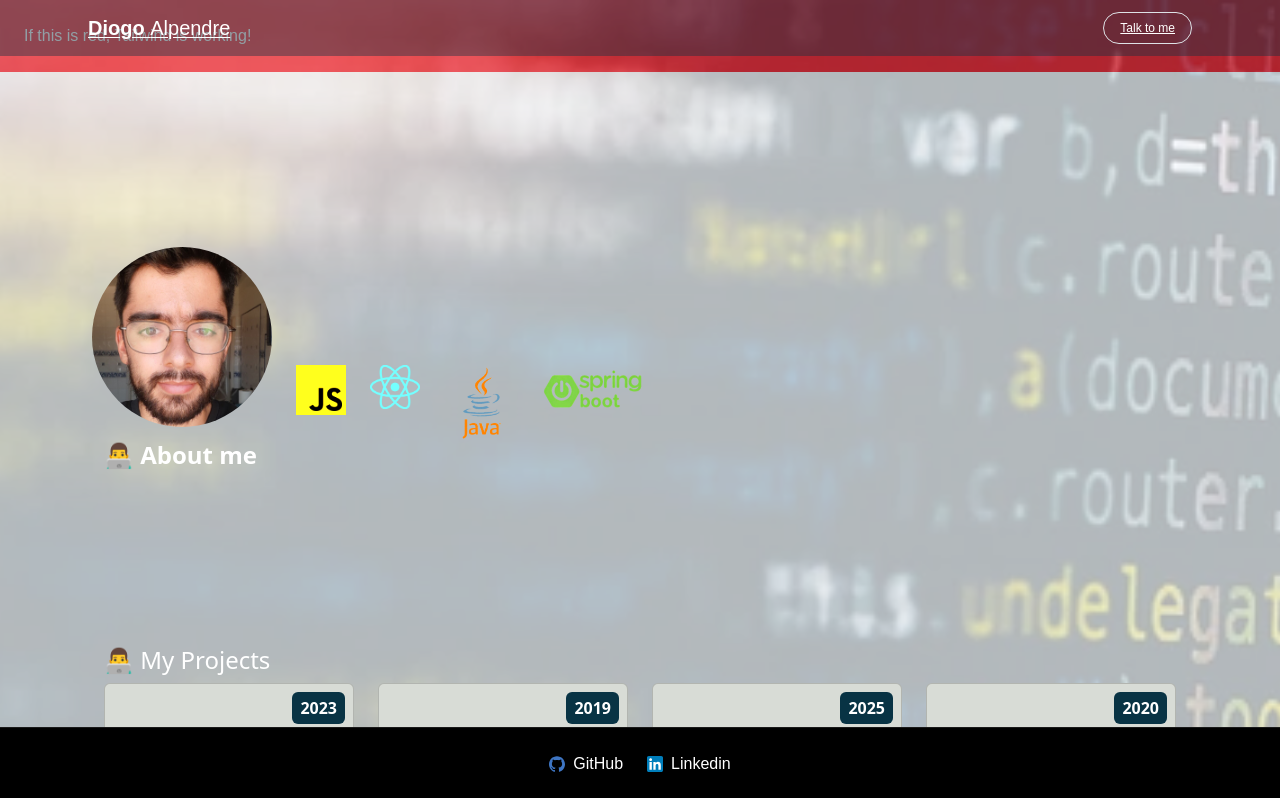
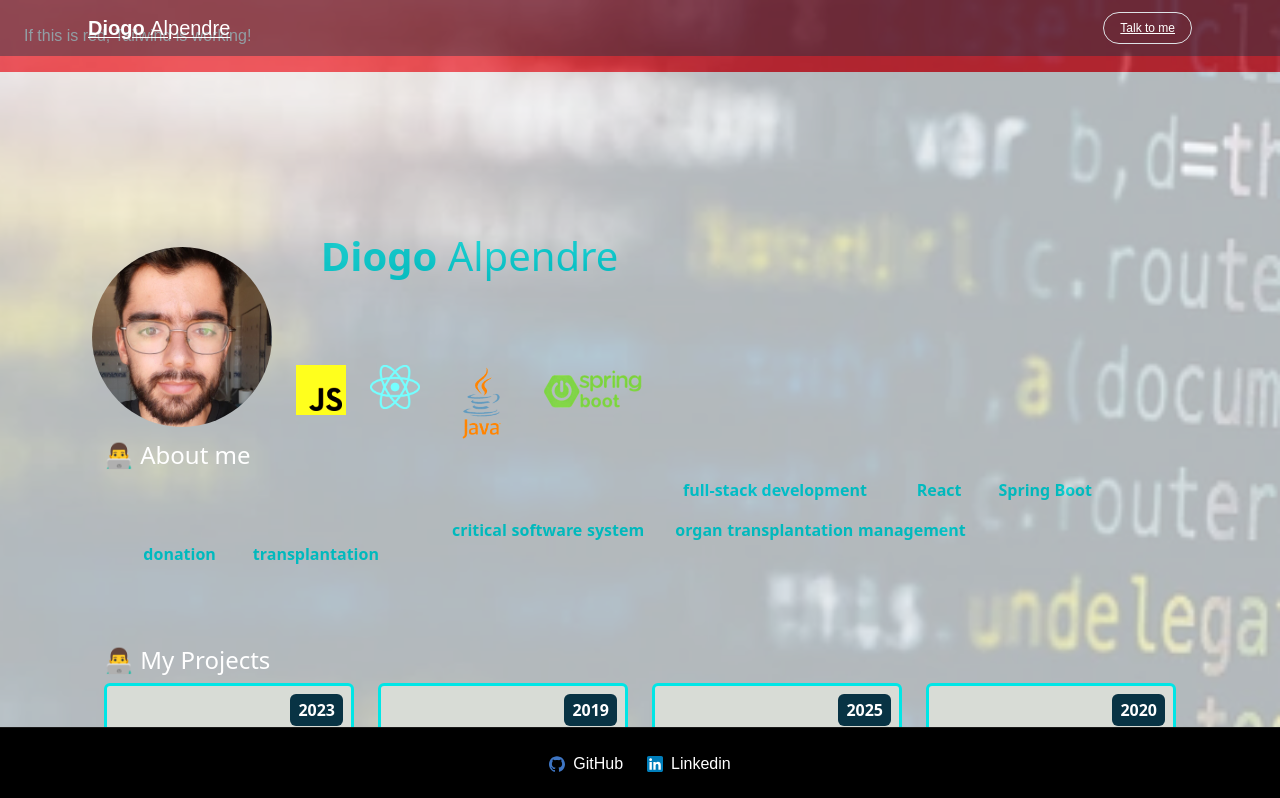
Before and after one commit to dalpendre/my-portfolio, a Next.js app in the folder my-app/: page / in a window 1280 px wide. Shown: the top 798 px of the page. Built offline with nearby package versions, Linux system fonts and the light colour scheme.

Commit message:
Fix: add borders to card and cardModal & text color changes

```diff
--- a/my-app/src/app/page.js
+++ b/my-app/src/app/page.js
@@ -25,7 +25,7 @@ export default function Home() {
                                     />
                                 </div>
                                 <div className="col-sm-auto">
-                                    <h1><b><b>Diogo</b></b> Alpendre</h1>
+                                    <h1 style={{color: "#00FFFF"}}><b><b>Diogo</b></b> Alpendre</h1>
                                     <h4 className="bio-text text-cyan-700">Full-Stack Developer</h4>
                                     <p><b>2 years</b> of professional experience</p>
                                     <div className="row">
@@ -73,18 +73,19 @@ export default function Home() {
                                 </div>
                             </div>
                             <div className="container">
-                              <div className="row align-items-left">
+                              <div className="row align-items-left text-white">
                                 <br/>
-                                <h4 className="relative z-50 cursor-pointer text-left text-white no-underline"><b>👨‍💻 About me</b></h4>
+                                <h4 className="relative z-50 cursor-pointer text-left text-white no-underline">👨‍💻 About me</h4>
                                 <p className="text-justify">
                                     I am a software developer with nearly two years of experience specializing in
-                                    <span className="font-bold"> full-stack development</span> using
-                                    <span className="font-bold"> React</span> and <span className="font-bold"> Spring Boot</span>.
+                                    <span className="font-bold" style={{color: "#00FFFF"}}> full-stack development</span> using
+                                    <span className="font-bold" style={{color: "#00FFFF"}}> React</span> and
+                                    <span className="font-bold" style={{color: "#00FFFF"}}> Spring Boot</span>.
                                 </p>
                                 <p className="text-justify">
-                                    Over the past 2 years, I have contributed to a critical software system
-                                    for <span className="font-bold">organ transplantation management</span> in Saudi Arabia,
-                                    supporting both <b>donation</b> and <b>transplantation</b> processes.
+                                    Over the past 2 years, I have contributed to a <span className="font-bold" style={{color: "#00FFFF"}}>critical software system </span>
+                                    for <span className="font-bold" style={{color: "#00FFFF"}}>organ transplantation management</span> in Saudi Arabia,
+                                    supporting both <b style={{color: "#00FFFF"}}>donation</b> and <b style={{color: "#00FFFF"}}>transplantation</b> processes.
                                 </p>
                                 <p className="text-justify">
                                     My work focuses on creating efficient, user-friendly applications that help streamline
--- a/my-app/src/app/projects/card.js
+++ b/my-app/src/app/projects/card.js
@@ -13,6 +13,7 @@ export default function Card(props) {
       className="card h-100 position-relative"
       style={{
         backgroundColor: "#D8DCD6",
+        border: "3px solid #00E6E6",
         display: "flex",
         flexDirection: "column",
         justifyContent: "space-between",
@@ -32,7 +33,7 @@ export default function Card(props) {
 
       <div className="card-body text-center">
         <h4 className="card-title font-extrabold mt-3">{title}</h4>
-        <p className="text-gray-400">{stack}</p>
+        <p className="text-gray-600">{stack}</p>
         <p className="card-text">{description}</p>
       </div>
       <div className="d-flex justify-content-center gap-3 mb-3">
--- a/my-app/src/app/projects/cardModal.js
+++ b/my-app/src/app/projects/cardModal.js
@@ -17,7 +17,7 @@ export default function CardModal(props){
     ];
 
     return (<>
-        <Modal centered size="xl" show={show} onHide={() => setShow(false)}>
+        <Modal className="custom-teal-modal" centered size="xl" show={show} onHide={() => setShow(false)}>
           <Modal.Header closeButton>
             <Modal.Title className="w-100 text-center"><b>{title}</b></Modal.Title>
           </Modal.Header>
```
